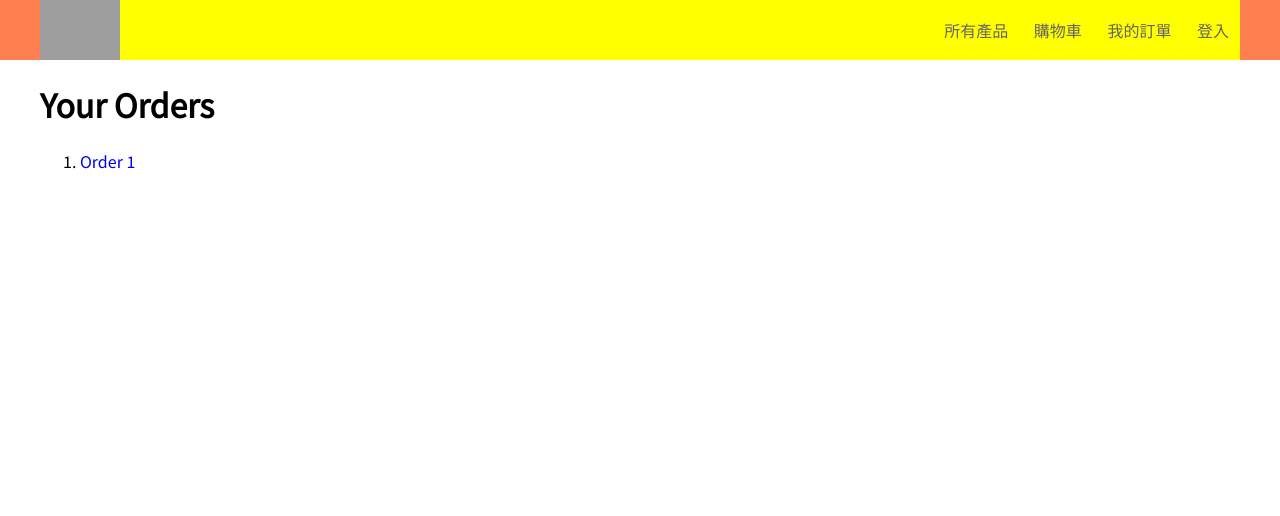
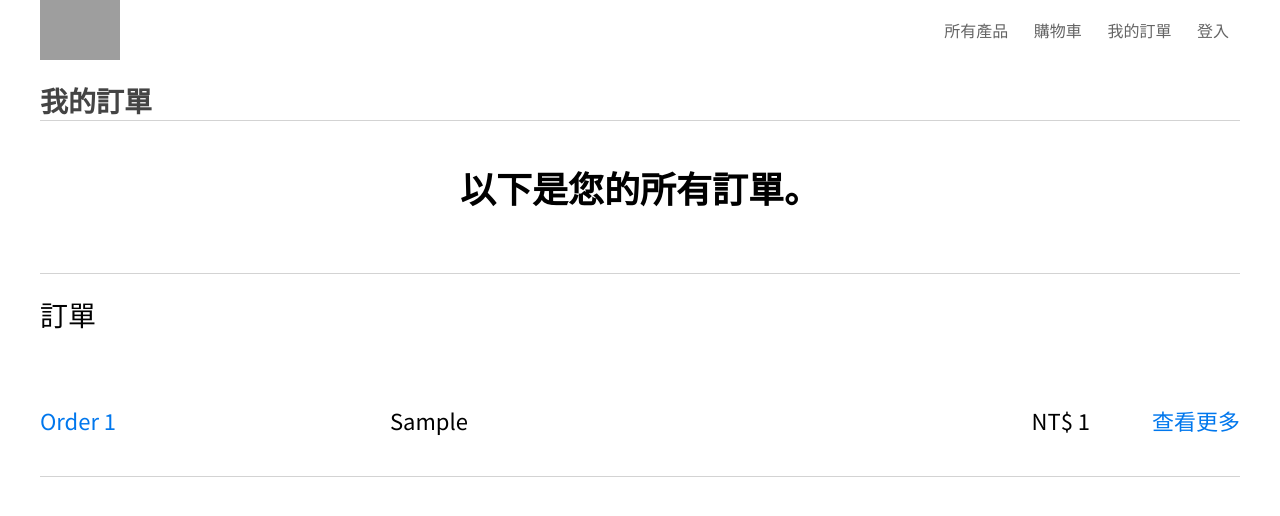
Before and after one commit to samuelyutt/WebStore, a Django app: template WebStore/templates/order/index.html in a window 1280 px wide. Shown: the top 516 px of the page. Run offline with Django 3.2, Linux system fonts and the light colour scheme; the template is opened without the code that fills it: most values are stand-ins (such as "Sample title", 1, 10 or a date in 2020); grey boxes are pictures that could not be loaded.

Commit message:
Add create customer and order index css

```diff
--- a/WebStore/static/Webstore/css/style.css
+++ b/WebStore/static/Webstore/css/style.css
@@ -7,7 +13,7 @@ body {
 }
 
 header {
-    background-color: coral;
+    /* background-color: coral; */
     min-height: 60px;
     padding: 0 20px;
 }
@@ -57,7 +63,7 @@ a, .button {
     box-shadow: none !important; }
 
 .top-nav {
-    background-color: yellow;
+    /* background-color: yellow; */
     display: flex;
     margin: auto;
     width: 100%;
@@ -334,12 +341,12 @@ a, .button {
     padding-bottom: 10px;
 }
 
-.product-item .product-name a {
-    color: inherit;
+.product-item a {
+    color: #0077ed;
 }
 
-.product-item .product-name a:hover {
-    color: #0077ed;
+.product-item a:hover {
+    color: #358ee6;
 }
 
 .product-item .product-amount-price {
@@ -357,6 +364,35 @@ a, .button {
 .product-item .product-price {
     color: #000;
     flex: 1 1 300px;
+}
+
+.product-item .order-detail {
+    color: #000;
+    font-size: 22px;
+    flex: 1 1 800px;
+    padding-bottom: 10px;
+}
+
+.product-item .order-status {
+    color: #000;
+    flex: 1 1 250px;
+    text-align: left;
+}
+
+.product-item .order-payment {
+    color: #000;
+    flex: 1 1 150px;
+    text-align: left;
+}
+
+.product-item .order-total-amount {
+    color: #000;
+    flex: 1 1 150px;
+}
+
+.product-item .order-view {
+    color: #000;
+    flex: 1 1 100px;
 }
 
 .taright {
@@ -379,6 +415,10 @@ a, .button {
     min-height: 36px;
 }
 
+.message {
+    /* padding-bottom: 40px; */
+}
+
 .message .big-message {
     padding: 20px 10px;
     color: #000;
--- a/WebStore/templates/base.html
+++ b/WebStore/templates/base.html
@@ -1,6 +1,6 @@
 {% load static %}
 <head>
-    <title>I AM HERE</title>
+    <title>WebStore</title>
     <meta charset="utf-8">
     <link href="https://fonts.googleapis.com/css?family=Noto+Sans+TC&display=swap" rel="stylesheet">
     <link rel="stylesheet" href="{% static 'Webstore/css/style.css' %}">
@@ -10,7 +10,7 @@
     <header class="center">
         <div class="top-nav">
             <div class="nav-logo">
-                <img src="https://storage.googleapis.com/image.blocktempo.com/2020/04/Apple_google-partner-on-covid-19-contact-tracing-technology_04102020_inline.jpg.large_.jpg" alt="image" />
+                <a href="{% url 'products:index' %}"><img src="https://i.imgur.com/UxA9D63.jpg" alt="image" /></a>
             </div>
             <div class="nav-non-logo">
                 <div class="nav-item">
--- a/WebStore/templates/order/index.html
+++ b/WebStore/templates/order/index.html
@@ -1,7 +1,61 @@
 {% extends 'base.html' %}
 {% block content %}
 
-<h1>Your Orders</h1>
+
+<div class="caption"">
+    我的訂單
+</div>
+
+<div class="message tacenter">
+    <div class="big-message">
+        以下是您的所有訂單。
+    </div>
+</div>
+
+<div class="product-info">
+    <div class="title">
+        訂單
+    </div>
+    {% for order in object_list %}
+        <div class="product-item">
+            <div class="container-jcleft row">
+                <div class="product-name">
+                    <a href="{% url 'order:detail' order.id %}">Order {{ order.id }}</a>
+                </div>
+                <div class="order-detail taright container-jcleft">
+                    <div class="order-payment">
+                        {{ order.get_payment_display }}
+                    </div>
+                    <div class="order-status">
+                        {% if order.status == 0 %}
+                            請填寫運送資料
+                        {% elif order.status == 1 and not order.remittance_account %}
+                            請填寫匯款帳戶
+                        {% elif order.status == 1 %}
+                            正在核對款項
+                        {% elif order.status == 2 %}
+                            已確認付款
+                        {% elif order.status == 3 %}
+                            已出貨
+                        {% elif order.status == 4 %}
+                            已完成
+                        {% endif %}
+                    </div>
+                    <div class="order-total-amount">
+                        NT$ {{ order.total_amount }}
+                    </div>
+                    <div class="order-view">
+                        <a href="{% url 'order:detail' order.id %}">查看更多</a>
+                    </div>
+                </div>
+            </div>
+        </div>
+    {% endfor %}
+</div>
+
+
+
+<!-- <h1>Your Orders</h1>
 
 <ol>
 {% for order in object_list %}
@@ -11,4 +65,4 @@
 {% endfor %}
 </ol>
 
-{% endblock %}
+{% endblock %} -->
```
Also changed, not shown: other parts of WebStore/static/Webstore/css/style.css (+28 -5 lines), WebStore/WebStore/forms.py (added, +18 -0 lines), WebStore/WebStore/views.py (+6 -1 lines), WebStore/templates/auth/customer_form.html (+52 -2 lines), WebStore/templates/auth/customer_login.html (+4 -4 lines), WebStore/templates/order/cart.html (+9 -1 lines), WebStore/templates/order/remittance_account_update_form.html (+45 -2 lines), WebStore/media/jj02.jpg (added).
